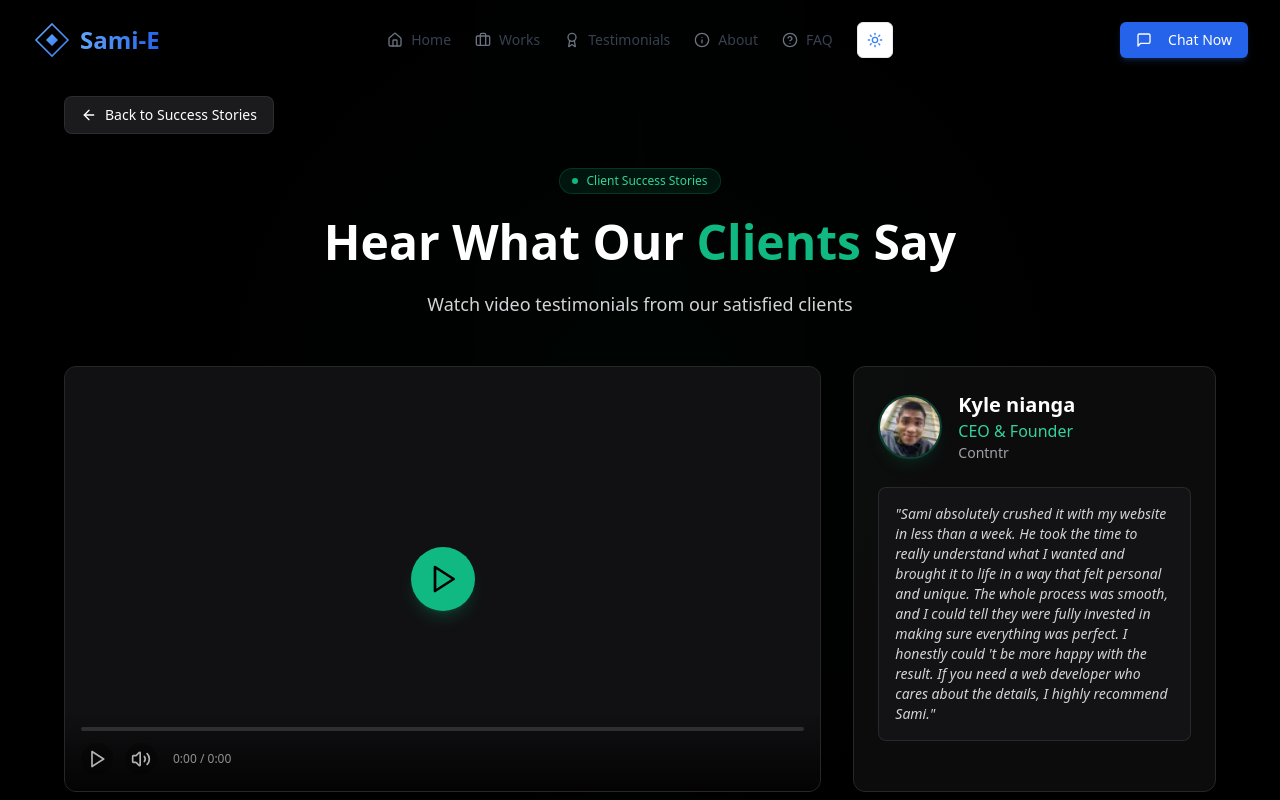
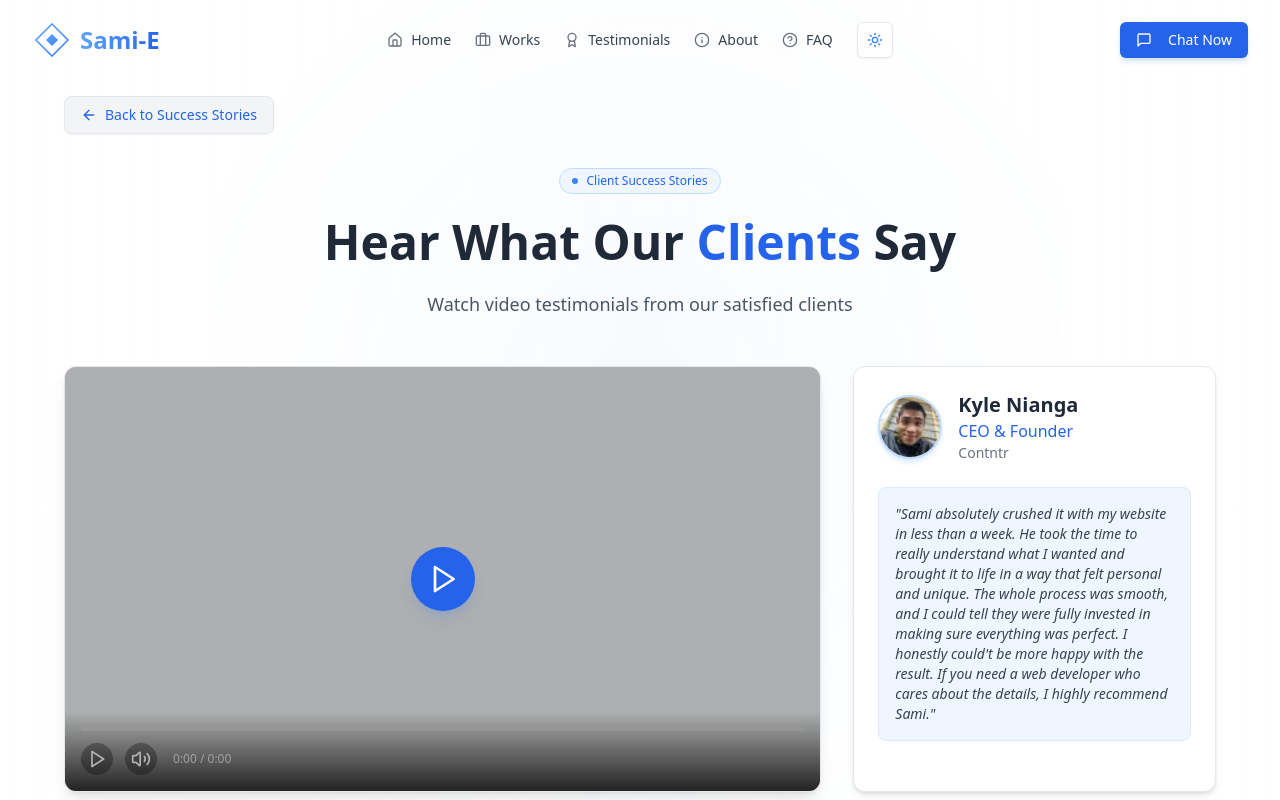
Before and after one commit to sami8890/Sami-e-website, a Next.js app: page /video-testimonials in a window 1280 px wide. Shown: the top 800 px of the page. Built offline with nearby package versions, Linux system fonts and the light colour scheme.

Commit message:
update the styling of video-section

```diff
--- a/src/app/page.tsx
+++ b/src/app/page.tsx
@@ -1,4 +1,3 @@
-import { Navigation } from "@/components/layout/navbar"
 import HeroSection from "@/components/main/hero"
 import ServicesSection from "@/components/main/services-section"
 import ProjectsSection from "@/components/main/project-section"
@@ -6,13 +5,11 @@ import ClientSuccessStory from "@/components/main/succes-stories"
 import TestimonialSection from "@/components/main/testimoniall-section"
 import FaqSection from "@/components/main/faqs-section"
 import CtaSection from "@/components/main/why-choose-me"
-import Footer from "@/components/layout/footer"
 import ProfessionalLogoMarquee from "@/components/main/marquee"
 
 export default function Home() {
   return (
     <div className="min-h-screen bg-white dark:bg-zinc-900 overflow-x-hidden">
-      <Navigation />
       <HeroSection />
       <ServicesSection />
       <ProfessionalLogoMarquee/>
@@ -21,7 +18,6 @@ export default function Home() {
       <TestimonialSection />
       <FaqSection />
       <CtaSection />
-      <Footer />
     </div>
   )
 }
--- a/src/app/video-testimonials/page.tsx
+++ b/src/app/video-testimonials/page.tsx
@@ -2,7 +2,7 @@
 
 import { useState, useRef, useEffect, useMemo } from "react"
 import { useRouter } from "next/navigation"
-import { ArrowLeft } from 'lucide-react'
+import { ArrowLeft } from "lucide-react"
 import Image from "next/image"
 import { YouTubePlayer } from "./youtube-video-player"
 
@@ -73,21 +73,21 @@ const VideoTestimonialSection = () => {
   }
 
   return (
-    <section ref={containerRef} className="bg-black text-white py-16 px-4 md:px-8 relative overflow-hidden">
+    <section ref={containerRef} className="bg-white text-gray-800 py-16 px-4 md:px-8 relative overflow-hidden">
       {/* Background elements */}
-      <div className="fixed inset-0 bg-[radial-gradient(circle_at_center,rgba(16,185,129,0.05)_0,rgba(0,0,0,0)_70%)]"></div>
-      <div className="absolute inset-0 bg-[linear-gradient(to_right,rgba(0,0,0,0.8),rgba(0,0,0,0.4),rgba(0,0,0,0.8))]"></div>
+      <div className="fixed inset-0 bg-[radial-gradient(circle_at_center,rgba(0,101,234,0.05)_0,rgba(255,255,255,0)_70%)]"></div>
+      <div className="absolute inset-0 bg-[linear-gradient(to_right,rgba(255,255,255,0.8),rgba(255,255,255,0.4),rgba(255,255,255,0.8))]"></div>
 
       <div className="relative z-10 max-w-6xl mx-auto pt-8">
         {/* Back button with ripple effect */}
         <div className="mb-8">
           <button
             onClick={handleBack}
-            className="group flex items-center gap-2 px-4 py-2 bg-zinc-800/70 hover:bg-emerald-800/70 rounded-lg transition-all duration-300 text-sm font-medium border border-zinc-700/50 hover:border-emerald-500/50 shadow-lg hover:shadow-emerald-500/20 relative overflow-hidden"
+            className="group flex items-center gap-2 px-4 py-2 bg-gray-100 hover:bg-blue-50 rounded-lg transition-all duration-300 text-sm font-medium border border-gray-200 hover:border-blue-200 shadow-sm hover:shadow-blue-100 relative overflow-hidden"
           >
-            <span className="absolute inset-0 w-full h-full transition-all duration-300 ease-out transform translate-x-full bg-emerald-500/20 group-hover:translate-x-0"></span>
-            <ArrowLeft className="w-4 h-4 relative z-10 group-hover:text-emerald-300 transition-colors duration-300" />
-            <span className="relative z-10 group-hover:text-emerald-300 transition-colors duration-300">
+            <span className="absolute inset-0 w-full h-full transition-all duration-300 ease-out transform translate-x-full bg-blue-100 group-hover:translate-x-0"></span>
+            <ArrowLeft className="w-4 h-4 relative z-10 text-blue-600 group-hover:text-blue-700 transition-colors duration-300" />
+            <span className="relative z-10 text-blue-600 group-hover:text-blue-700 transition-colors duration-300">
               Back to Success Stories
             </span>
           </button>
@@ -95,14 +95,14 @@ const VideoTestimonialSection = () => {
 
         {/* Section header */}
         <div className="text-center mb-12">
-          <div className="inline-flex items-center gap-2 rounded-full border border-emerald-500/20 bg-emerald-500/10 px-3 py-1 text-xs font-medium text-emerald-400 mb-6">
-            <span className="h-1.5 w-1.5 rounded-full bg-emerald-500"></span>
+          <div className="inline-flex items-center gap-2 rounded-full border border-blue-200 bg-blue-50 px-3 py-1 text-xs font-medium text-blue-600 mb-6">
+            <span className="h-1.5 w-1.5 rounded-full bg-blue-500"></span>
             <span>Client Success Stories</span>
           </div>
           <h2 className="text-4xl md:text-5xl font-bold mb-6">
-            Hear What Our <span className="text-emerald-500">Clients</span> Say
+            Hear What Our <span className="text-blue-600">Clients</span> Say
           </h2>
-          <p className="text-lg text-zinc-300 max-w-2xl mx-auto">Watch video testimonials from our satisfied clients</p>
+          <p className="text-lg text-gray-600 max-w-2xl mx-auto">Watch video testimonials from our satisfied clients</p>
         </div>
 
         {/* Main content - only render fully when visible */}
@@ -110,7 +110,7 @@ const VideoTestimonialSection = () => {
           <div className="grid grid-cols-1 lg:grid-cols-12 gap-8 mb-12">
             {/* Featured video (larger) */}
             <div className="lg:col-span-8 relative">
-              <div className="relative aspect-video rounded-xl overflow-hidden bg-zinc-900 border border-zinc-800 shadow-xl hover:shadow-emerald-500/10 transition-shadow duration-300">
+              <div className="relative aspect-video w-full rounded-xl overflow-hidden bg-gray-50 border border-gray-200 shadow-lg hover:shadow-blue-100 transition-shadow duration-300">
                 {/* YouTube Player Component */}
                 <YouTubePlayer
                   videoId={testimonials[0].videoId}
@@ -121,9 +121,9 @@ const VideoTestimonialSection = () => {
             </div>
 
             {/* Client info card with enhanced styling */}
-            <div className="lg:col-span-4 flex flex-col bg-zinc-900/50 rounded-xl p-6 border border-zinc-800 hover:border-emerald-500/30 transition-all duration-300 shadow-lg hover:shadow-emerald-500/10">
+            <div className="lg:col-span-4 flex flex-col bg-white rounded-xl p-6 border border-gray-200 hover:border-blue-300 transition-all duration-300 shadow-md hover:shadow-blue-100">
               <div className="flex items-center gap-4 mb-6">
-                <div className="relative w-16 h-16 rounded-full overflow-hidden border-2 border-emerald-500/30 shadow-lg shadow-emerald-500/10">
+                <div className="relative w-16 h-16 rounded-full overflow-hidden border-2 border-blue-200 shadow-md shadow-blue-100">
                   <Image
                     src="/testimonial/kyle.png"
                     alt="Avatar"
@@ -134,19 +134,19 @@ const VideoTestimonialSection = () => {
                   />
                 </div>
                 <div>
-                  <h3 className="text-xl font-bold text-white">Kyle nianga</h3>
-                  <p className="text-emerald-400">CEO & Founder</p>
-                  <p className="text-zinc-400 text-sm">Contntr</p>
+                  <h3 className="text-xl font-bold text-gray-800">Kyle Nianga</h3>
+                  <p className="text-blue-600">CEO & Founder</p>
+                  <p className="text-gray-500 text-sm">Contntr</p>
                 </div>
               </div>
 
               {/* Quote section */}
-              <div className="mb-6 bg-zinc-800/30 p-4 rounded-lg border border-zinc-700/50">
-                <p className="text-zinc-300 italic text-sm">
+              <div className="mb-6 bg-blue-50 p-4 rounded-lg border border-blue-100">
+                <p className="text-gray-700 italic text-sm">
                   &quot;Sami absolutely crushed it with my website in less than a week. He took the time to really
                   understand what I wanted and brought it to life in a way that felt personal and unique. The whole
                   process was smooth, and I could tell they were fully invested in making sure everything was perfect. I
-                  honestly could &apos;t be more happy with the result. If you need a web developer who cares about the
+                  honestly could&apos;t be more happy with the result. If you need a web developer who cares about the
                   details, I highly recommend Sami.&quot;
                 </p>
               </div>
--- a/src/app/video-testimonials/youtube-video-player.tsx
+++ b/src/app/video-testimonials/youtube-video-player.tsx
@@ -1,7 +1,8 @@
 "use client"
 
 import { useState, useRef, useEffect } from "react"
-import { Play, Pause, Volume2, VolumeX } from 'lucide-react'
+import { Play, Pause, Volume2, VolumeX } from "lucide-react"
+import { useMobile } from "@/hooks/use-mobile"
 
 interface YouTubePlayerProps {
     videoId: string
@@ -26,11 +27,15 @@ export const YouTubePlayer = ({ videoId, onEnded, onProgress }: YouTubePlayerPro
     const [duration, setDuration] = useState(0)
     const [currentTime, setCurrentTime] = useState(0)
     const [isHovering, setIsHovering] = useState(false)
+    const [showControls, setShowControls] = useState(true)
     const [playerReady, setPlayerReady] = useState(false)
 
-    const playerRef = useRef<YouTubePlayerInstance | null>(null) // Updated type here
+    const isMobile = useMobile()
+
+    const playerRef = useRef<YouTubePlayerInstance | null>(null)
     const containerRef = useRef<HTMLDivElement>(null)
     const progressInterval = useRef<NodeJS.Timeout | null>(null)
+    const controlsTimeoutRef = useRef<NodeJS.Timeout | null>(null)
 
     // Initialize YouTube API
     useEffect(() => {
@@ -54,9 +59,45 @@ export const YouTubePlayer = ({ videoId, onEnded, onProgress }: YouTubePlayerPro
         return () => {
             // Cleanup
             stopProgressTracker()
+            clearControlsTimeout()
             window.onYouTubeIframeAPIReady = () => { }
         }
     }, [videoId])
+
+    // Controls visibility timer
+    useEffect(() => {
+        if (isPlaying) {
+            startControlsTimeout()
+        } else {
+            // Always show controls when paused
+            setShowControls(true)
+            clearControlsTimeout()
+        }
+
+        return () => clearControlsTimeout()
+    }, [isPlaying])
+
+    // Show controls when hovering (desktop) or reset timeout
+    useEffect(() => {
+        if (isHovering && isPlaying) {
+            setShowControls(true)
+            startControlsTimeout()
+        }
+    }, [isHovering, isPlaying])
+
+    const startControlsTimeout = () => {
+        clearControlsTimeout()
+        controlsTimeoutRef.current = setTimeout(() => {
+            setShowControls(false)
+        }, 3000)
+    }
+
+    const clearControlsTimeout = () => {
+        if (controlsTimeoutRef.current) {
+            clearTimeout(controlsTimeoutRef.current)
+            controlsTimeoutRef.current = null
+        }
+    }
 
     // Initialize the player
     const initializePlayer = () => {
@@ -69,6 +110,8 @@ export const YouTubePlayer = ({ videoId, onEnded, onProgress }: YouTubePlayerPro
         // Create YouTube player
         playerRef.current = new window.YT.Player(containerRef.current, {
             videoId,
+            width: "100%",
+            height: "100%",
             playerVars: {
                 controls: 0,
                 modestbranding: 1,
@@ -86,12 +129,17 @@ export const YouTubePlayer = ({ videoId, onEnded, onProgress }: YouTubePlayerPro
                     if (event.data === window.YT.PlayerState.PLAYING) {
                         setIsPlaying(true)
                         startProgressTracker()
+                        startControlsTimeout()
                     } else if (event.data === window.YT.PlayerState.PAUSED) {
                         setIsPlaying(false)
                         stopProgressTracker()
+                        setShowControls(true)
+                        clearControlsTimeout()
                     } else if (event.data === window.YT.PlayerState.ENDED) {
                         setIsPlaying(false)
                         stopProgressTracker()
+                        setShowControls(true)
+                        clearControlsTimeout()
                         if (onEnded) onEnded()
                     }
                 },
@@ -104,7 +152,7 @@ export const YouTubePlayer = ({ videoId, onEnded, onProgress }: YouTubePlayerPro
         if (progressInterval.current) clearInterval(progressInterval.current)
 
         progressInterval.current = setInterval(() => {
-            if (playerRef.current && typeof playerRef.current.getCurrentTime === 'function') {
+            if (playerRef.current && typeof playerRef.current.getCurrentTime === "function") {
                 const currentTime = playerRef.current.getCurrentTime()
                 const duration = playerRef.current.getDuration()
                 const progressValue = (currentTime / duration) * 100
@@ -156,6 +204,14 @@ export const YouTubePlayer = ({ videoId, onEnded, onProgress }: YouTubePlayerPro
         }
     }
 
+    // Handle mobile tap to show controls
+    const handleContainerClick = () => {
+        if (isMobile && isPlaying) {
+            setShowControls(true)
+            startControlsTimeout()
+        }
+    }
+
     // Format time for display
     const formatTime = (seconds: number) => {
         const mins = Math.floor(seconds / 60)
@@ -166,21 +222,22 @@ export const YouTubePlayer = ({ videoId, onEnded, onProgress }: YouTubePlayerPro
     return (
         <div
             className="relative aspect-video w-full h-full"
-            onMouseEnter={() => setIsHovering(true)}
-            onMouseLeave={() => setIsHovering(false)}
+            onMouseEnter={() => !isMobile && setIsHovering(true)}
+            onMouseLeave={() => !isMobile && setIsHovering(false)}
+            onClick={handleContainerClick}
         >
             {/* YouTube Player Container */}
-            <div id={`youtube-player-${videoId}`} ref={containerRef} className="absolute inset-0"></div>
+            <div id={`youtube-player-${videoId}`} ref={containerRef} className="absolute inset-0 w-full h-full"></div>
 
             {/* Play/Pause overlay - Now hides when playing and not hovering */}
             <div
-                className={`absolute inset-0 z-10 bg-black/30 flex items-center justify-center transition-opacity duration-300 ${isPlaying && !isHovering ? "opacity-0" : "opacity-100"
+                className={`absolute inset-0 z-10 bg-black/30 flex items-center justify-center transition-opacity duration-300 ${isPlaying && !showControls ? "opacity-0 pointer-events-none" : "opacity-100"
                     }`}
             >
                 {/* Play/Pause button */}
                 <button
                     onClick={handlePlayPause}
-                    className="z-20 bg-emerald-500 hover:bg-emerald-600 text-black rounded-full p-4 transition-transform duration-300 hover:scale-110 shadow-lg shadow-emerald-500/20 pointer-events-auto"
+                    className="z-20 bg-blue-600 hover:bg-blue-700 text-white rounded-full p-4 transition-transform duration-300 hover:scale-110 shadow-lg shadow-blue-500/20 pointer-events-auto"
                     aria-label={isPlaying ? "Pause video" : "Play video"}
                 >
                     {isPlaying ? <Pause className="w-8 h-8" /> : <Play className="w-8 h-8" />}
@@ -189,19 +246,19 @@ export const YouTubePlayer = ({ videoId, onEnded, onProgress }: YouTubePlayerPro
 
             {/* Video controls */}
             <div
-                className={`absolute bottom-0 left-0 right-0 bg-gradient-to-t from-black/80 to-transparent p-4 transition-opacity duration-300 ${isPlaying && !isHovering ? "opacity-0" : "opacity-100"
-                    } pointer-events-auto`}
+                className={`absolute bottom-0 left-0 right-0 bg-gradient-to-t from-black/80 to-transparent p-4 transition-opacity duration-300 ${isPlaying && !showControls ? "opacity-0 pointer-events-none" : "opacity-100"
+                    }`}
             >
                 {/* Progress bar */}
                 <div className="w-full h-1 bg-white/20 rounded-full mb-3 overflow-hidden">
-                    <div className="h-full bg-emerald-500 rounded-full" style={{ width: `${progress}%` }}></div>
+                    <div className="h-full bg-blue-500 rounded-full" style={{ width: `${progress}%` }}></div>
                 </div>
 
                 <div className="flex items-center justify-between">
                     <div className="flex items-center gap-3">
                         <button
                             onClick={handlePlayPause}
-                            className="text-white hover:text-emerald-400 transition-colors bg-black/30 rounded-full p-1.5"
+                            className="text-white hover:text-blue-300 transition-colors bg-black/30 rounded-full p-1.5"
                             aria-label={isPlaying ? "Pause video" : "Play video"}
                         >
                             {isPlaying ? <Pause className="w-5 h-5" /> : <Play className="w-5 h-5" />}
@@ -209,7 +266,7 @@ export const YouTubePlayer = ({ videoId, onEnded, onProgress }: YouTubePlayerPro
 
                         <button
                             onClick={handleMuteToggle}
-                            className="text-white hover:text-emerald-400 transition-colors bg-black/30 rounded-full p-1.5"
+                            className="text-white hover:text-blue-300 transition-colors bg-black/30 rounded-full p-1.5"
                             aria-label={isMuted ? "Unmute" : "Mute"}
                         >
                             {isMuted ? <VolumeX className="w-5 h-5" /> : <Volume2 className="w-5 h-5" />}
@@ -229,7 +286,26 @@ export const YouTubePlayer = ({ videoId, onEnded, onProgress }: YouTubePlayerPro
 declare global {
     interface Window {
         YT: {
-            Player: (new (element: Element, options: { videoId: string }) => YouTubePlayerInstance)
+            Player: new (
+                element: Element | string,
+                options: {
+                    videoId: string
+                    width: string
+                    height: string
+                    playerVars: {
+                        controls?: number
+                        modestbranding?: number
+                        rel?: number
+                        showinfo?: number
+                        fs?: number
+                        enablejsapi?: number
+                    }
+                    events: {
+                        onReady?: (event: { target: YouTubePlayerInstance }) => void
+                        onStateChange?: (event: { data: number }) => void
+                    }
+                },
+            ) => YouTubePlayerInstance
             PlayerState: {
                 PLAYING: number
                 PAUSED: number
--- a/src/components/main/succes-stories.tsx
+++ b/src/components/main/succes-stories.tsx
@@ -91,7 +91,7 @@ export default function ClientSuccessStory() {
             {/* Clear CTAs with bolder styling */}
             <div className="flex flex-wrap gap-4">
               <Link
-                href="/case-studies/contntr"
+                href="/video-testimonials"
                 className="inline-flex items-center gap-2 px-5 py-3 bg-blue-600 hover:bg-blue-700 text-white font-medium rounded-md transition-colors shadow-md"
               >
                 View Full Case Study <ArrowRight className="w-4 h-4" />
@@ -125,33 +125,6 @@ export default function ClientSuccessStory() {
               </div>
             </div>
 
-            {/* Additional screenshots in grid */}
-            <div className="grid grid-cols-2 gap-4">
-              <div className="rounded-lg overflow-hidden shadow-md">
-                <Image
-                  src="/project/3-mobile.png"
-                  alt="Contntr mobile view"
-                  width={400}
-                  height={300}
-                  className="w-full h-40 object-cover"
-                />
-                <div className="bg-white dark:bg-zinc-800 p-2 border-t border-gray-100 dark:border-zinc-700">
-                  <p className="text-xs text-gray-600 dark:text-gray-400">Mobile optimization</p>
-                </div>
-              </div>
-              <div className="rounded-lg overflow-hidden shadow-md">
-                <Image
-                  src="/project/3-dashboard.png"
-                  alt="Contntr dashboard"
-                  width={400}
-                  height={300}
-                  className="w-full h-40 object-cover"
-                />
-                <div className="bg-white dark:bg-zinc-800 p-2 border-t border-gray-100 dark:border-zinc-700">
-                  <p className="text-xs text-gray-600 dark:text-gray-400">User dashboard interface</p>
-                </div>
-              </div>
-            </div>
 
             {/* Testimonial quote */}
             <div className="bg-gray-50 dark:bg-zinc-800/50 p-4 rounded-lg border border-gray-100 dark:border-zinc-700">
```
Also changed, not shown: src/hooks/video-mobile.ts (added, +25 -0 lines).
